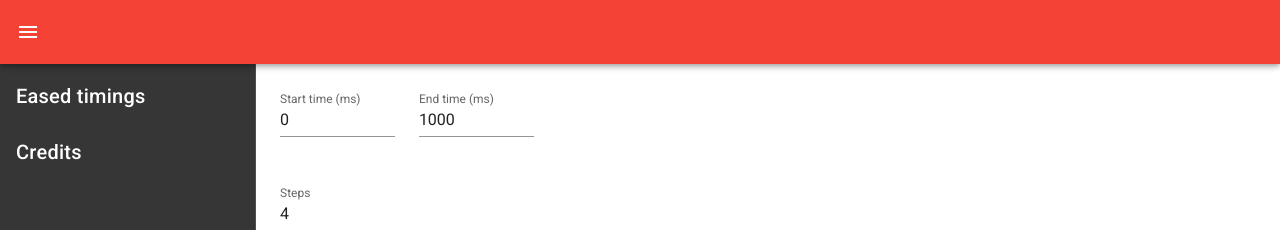
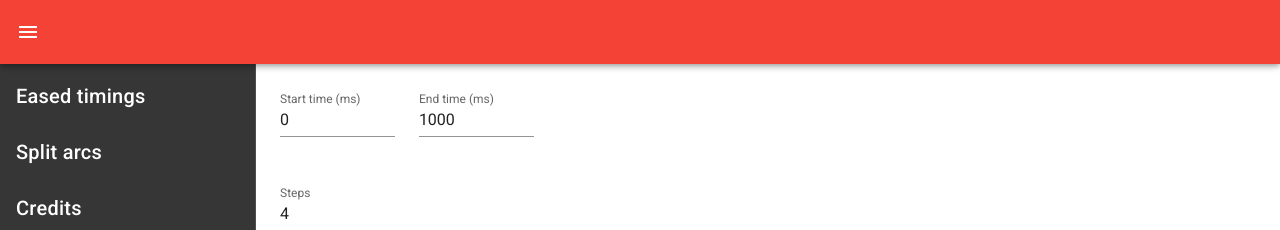
Before and after one commit to 3Teleia/arcade-tools, a Vue app: page / in a window 1280 px wide. Shown: the top 230 px of the page. Built offline with nearby package versions, Linux system fonts and the light colour scheme.

Commit message:
Add new arc splitting tool view

```diff
--- a/src/App.vue
+++ b/src/App.vue
@@ -20,6 +20,7 @@ export default {
     return {
       links: [
         { text: "Eased timings", route: "/timing" },
+        { text: "Split arcs", route: "/splitarcs" },
         { text: "Credits", route: "/credits" }
       ]
     };
--- a/src/router/index.js
+++ b/src/router/index.js
@@ -2,6 +2,7 @@ import Vue from "vue";
 import VueRouter from "vue-router";
 import Timings from "../views/Timings.vue";
 import Credits from "../views/Credits.vue";
+import SplitArcs from "../views/SplitArcs";
 
 Vue.use(VueRouter);
 
@@ -17,6 +18,11 @@ const routes = [
     component: Timings
   },
   {
+    path: "/splitarcs",
+    name: "Split arcs",
+    component: SplitArcs
+    },
+  {
     path: "/credits",
     name: "Credits",
     component: Credits
```
